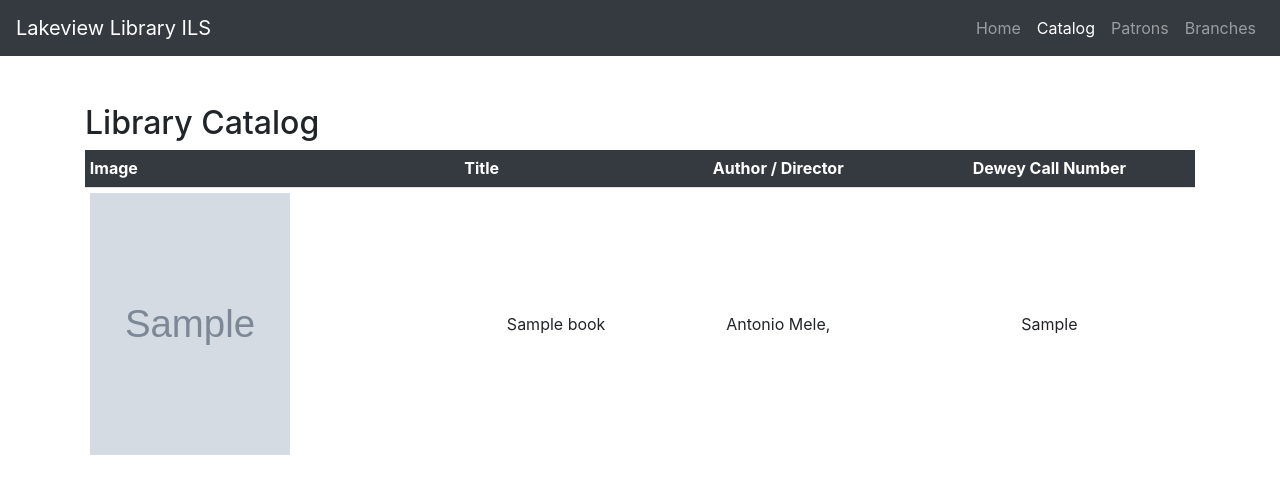
After one commit to bledidalipaj/library-management-system, a Django app: page /catalog/ in a window 1280 px wide. The commit adds this page. Shown: the top 494 px of the page. Run offline with Django 3.2, Linux system fonts and the light colour scheme; data comes from the database, SQL or seed files in the repository; tables that the repository leaves empty hold one stand-in row (values such as "Sample post"); grey boxes marked "Sample" are stand-in pictures; parts of the project's set-up code (start-up, migrations or seed data) failed here and were passed over; some libraries are stand-ins or nearby versions.

Commit message:
Add catalog page

```diff
--- a/lms/urls.py
+++ b/lms/urls.py
@@ -1,9 +1,10 @@
 from django.urls import path
 
 
-from .views import home, ListPatronsView
+from .views import home, ListCatalogView, ListPatronsView
 
 urlpatterns = [
     path('', home, name='home'),
     path('patrons/', ListPatronsView.as_view(), name='patrons'),
+    path('catalog/', ListCatalogView.as_view(), name='catalog'),
 ]
--- a/lms/views.py
+++ b/lms/views.py
@@ -2,7 +2,7 @@ from django.shortcuts import render
 from django.views.generic.list import ListView
 
 
-from .models import Patron
+from .models import Book, Patron
 
 
 def home(request):
@@ -21,3 +21,16 @@ class ListPatronsView(ListView):
         # add page variable
         context['page'] = 'patrons'
         return context
+
+
+class ListCatalogView(ListView):
+    context_object_name = 'books'
+    model = Book
+    template_name = 'catalog.html'
+
+    def get_context_data(self, **kwargs):
+        # call the base implementation fist to get a context
+        context = super().get_context_data(**kwargs)
+        # add page variable
+        context['page'] = 'catalog'
+        return context
--- a/static/js/main.js
+++ b/static/js/main.js
@@ -7,5 +7,5 @@ $(window).on('load', function() {
 	setTimeout(function() {
 		$(".loader").fadeOut();
 		$("#preloader").delay(400).fadeOut("slow");
-	}, 4000);
+	}, 1000);
 });
--- a/templates/_base.html
+++ b/templates/_base.html
@@ -33,7 +33,7 @@
           <a class="nav-link" href="{% url 'home' %}">Home <span class="sr-only">(current)</span></a>
         </li>
         <li class="nav-item {% if page == 'catalog' %}active{% endif %}">
-          <a class="nav-link" href="#">Catalog</a>
+          <a class="nav-link" href="{% url 'catalog' %}">Catalog</a>
         </li>
         <li class="nav-item {% if page == 'patrons' %}active{% endif %}">
           <a class="nav-link" href="{% url 'patrons' %}">Patrons</a>
--- /dev/null
+++ b/templates/catalog.html
@@ -0,0 +1,41 @@
+{% extends "_base.html" %}
+{% load static %}
+
+{% block content %}
+	<div class="container">
+        <h1>Library Catalog</h1>
+
+
+        <div class="table-responsive">
+          <table class="table table-hover table-sm align-middle">
+            <!-- Screen Readers -->
+            <caption class="sr-only">List of library items</caption>
+            <thead class="thead-dark">
+              <tr class="align-middle">
+                <th scope="col" class="align-middle">Image</th>
+                <th scope="col" class="align-middle">Title</th>
+                <th scope="col" class="align-middle text-center">Author / Director</th>
+                <th scope="col" class="align-middle text-center">Dewey Call Number</th>
+              </tr>
+            </thead>
+            <tbody>
+
+              {% for book in books %}
+                <tr>
+                  <td class="align-middle">
+                  	<img src="{% if book.cover_image %}{{ book.cover_image.url }}{% else %}{% static 'images/nocover.jpg' %}{% endif %}" alt="" width="200" height="262">
+                  </td>
+                  <td class="align-middle text-center">{{ book.title }}</td>
+                  <td class="align-middle text-center">
+                  	{% for author in book.authors.all %}
+                  		<span>{{ author.first_name }} {{ author.last_name }}</span>,
+                  	{% endfor %}
+                  </td>
+                  <td class="align-middle text-center">{{ book.dewey_index }}</td>
+              </tr>
+              {% endfor %}
+            </tbody>
+          </table>
+        </div>
+      </div>
+{% endblock content %}
--- a/templates/home.html
+++ b/templates/home.html
@@ -11,7 +11,7 @@
                   <div class="card-body">
                     <h5 class="card-title">Library Catalog</h5>
                     <p class="card-text text-muted">View and manage library assets</p>
-                    <a href="#">VIEW CATALOG</a>
+                    <a href="{% url 'catalog' %}">VIEW CATALOG</a>
                   </div>
                 </div>
             </div>
```
Also changed, not shown: static/images/nocover.jpg (renamed from media/covers/nocover.jpg).
